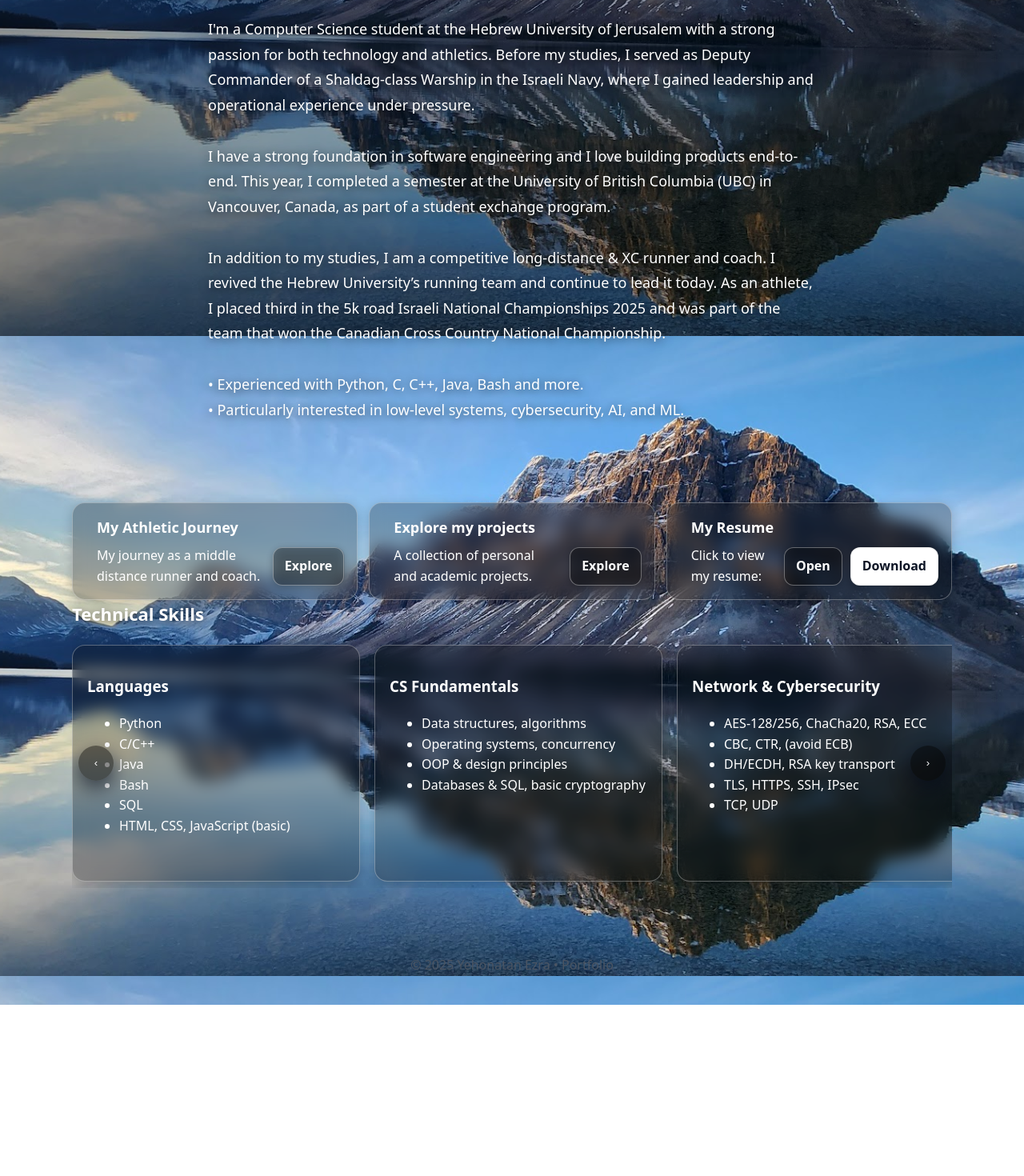
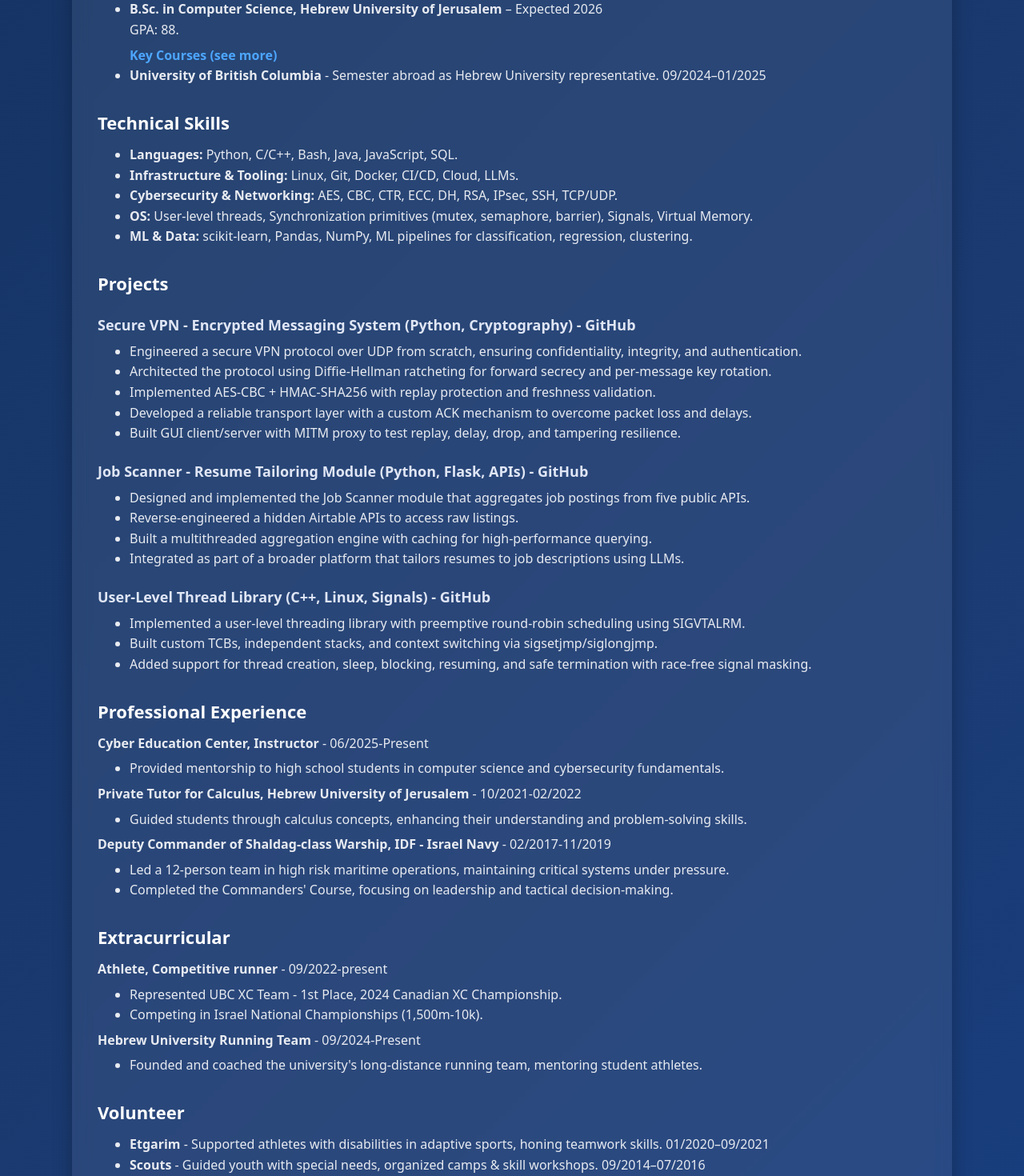
Before and after one commit to YehoanatnEzra/Portfolio, a React (Vite) app: page /resume in a window 1280 px wide. Shown: the part 380-1850 px from the top of the page at 80% size. Before the commit the page ends 1636 px from the top, so only its background shows below. Built offline with nearby package versions, Linux system fonts and the light colour scheme.

Commit message:
update resume page

```diff
--- a/src/App.jsx
+++ b/src/App.jsx
@@ -3,6 +3,7 @@ import { Routes, Route } from 'react-router-dom'
 import Home from './pages/Home'
 import Projects from './pages/Projects'
 import Athletic from './pages/Athletic'
+import Resume from './pages/Resume'
 
 export default function App(){
   return (
@@ -10,6 +11,7 @@ export default function App(){
       <Route path="/" element={<Home/>} />
       <Route path="/projects" element={<Projects/>} />
       <Route path="/athletic" element={<Athletic/>} />
+      <Route path="/resume" element={<Resume/>} />
       <Route path="*" element={<Home/>} />
     </Routes>
   )
--- a/src/pages/Home.jsx
+++ b/src/pages/Home.jsx
@@ -96,7 +96,8 @@ export default function Home() {
             <div className="bar">
               <Link to="/athletic" aria-label="Go to Athletics">Athletics</Link>
               <Link to="/projects" aria-label="Go to Projects">Projects</Link>
-              <a href="/Yehonatan_Ezra.pdf?v=2025-08-20" target="_blank" rel="noopener">Resume</a>
+             <Link to="/resume" aria-label="Go to Resume">Resume</Link>
+
             </div>
 
             <nav className="nav-contacts">
@@ -225,9 +226,9 @@ export default function Home() {
                       Open
                     </Link>
                     <a
-                      href="/Yehonatan_Ezra.pdf?v=2025-08-20"
-                      target="_blank"
-                      rel="noopener"
+                      href="/Yehonatan_Ezra.pdf"
+                      download
+
                       style={pillWhite}
                       aria-label="Download PDF résumé"
                     >
--- a/src/pages/Resume.jsx
+++ b/src/pages/Resume.jsx
@@ -1,8 +1,10 @@
 // src/pages/Resume.jsx
-import React, { useEffect } from "react";
-import { Link } from "react-router-dom";
+import React, { useEffect, useState } from 'react';
+import { Link } from 'react-router-dom';
 
 export default function Resume() {
+  const [showCourses, setShowCourses] = useState(false);
+
   useEffect(() => { document.title = "Resume — Yehonatan Ezra"; }, []);
   useEffect(() => {
     const html = document.documentElement;
@@ -15,31 +17,19 @@ export default function Resume() {
     <div className="resume-page">
       <header className="resume-header">
         <div className="container nav">
-          <Link className="brand" to="/" aria-label="Back to home">← Back</Link>
+          <Link className="brand" to="/" aria-label="Back to home">Back</Link>
           <nav className="nav-links">
             <a className="btn-secondary" href="/Yehonatan_Ezra.pdf" target="_blank" rel="noopener">
               Open PDF in new tab
             </a>
-            <a className="btn" href="/Yehonatan_Ezra.pdf" download>
-              Download PDF
-            </a>
+
           </nav>
         </div>
       </header>
 
       <main className="resume-main">
         <section className="container">
-          {/* “Paper” look with the resume text verbatim */}
           <article className="resume-paper" aria-label="Resume content">
-            <header className="resume-top">
-              <h1>Yehonatan Ezra</h1>
-              <p>Jerusalem, Israel 9061200 • +972-54-637-4390</p>
-              <p>
-                <a href="mailto:yonzra12@gmail.com">yonzra12@gmail.com</a> • Portfolio •{" "}
-                <a href="https://linkedin.com/in/yehonatanezra" target="_blank" rel="noopener">linkedin.com/in/yehonatanezra</a> •{" "}
-                <a href="https://github.com/YehoanatnEzra" target="_blank" rel="noopener">github.com/YehoanatnEzra</a>
-              </p>
-            </header>
 
             <section className="resume-section">
               <h2>Summary</h2>
@@ -55,12 +45,40 @@ export default function Resume() {
               <h2>Education</h2>
               <ul>
                 <li>
-                  <strong>B.Sc. in Computer Science, Hebrew University of Jerusalem</strong> — Expected 2026<br />
-                  GPA: 88. Key Courses: Discrete Math (100), Nand to Tetris (94), Data Structures (95), Databases (91),
-                  Algorithms(88), Control and Learning (89), Cybersecurity (pass). Machine Learning &amp; Data Science &amp; Computer Vision 3D (in progress).
+                  <strong>B.Sc. in Computer Science, Hebrew University of Jerusalem</strong> – Expected 2026<br />
+                  GPA: 88.<br />
+                  {!showCourses ? (
+                    <span
+                      className="see-more"
+                      onClick={() => setShowCourses(true)}
+                    >
+                      Key Courses (see more)
+                    </span>
+                  ) : (
+                    <div className="courses">
+                      <strong>Key Courses:</strong>
+                      <ul className="sublist">
+                        <li>Discrete Math (100)</li>
+                        <li>Nand to Tetris (94)</li>
+                        <li>Data Structures (95)</li>
+                        <li>Databases (91)</li>
+                        <li>Algorithms (88)</li>
+                        <li>Control and Learning (89)</li>
+                        <li>Cybersecurity (pass)</li>
+                        <li>Machine Learning, Data Science &amp; Computer Vision 3D (in progress)</li>
+                      </ul>
+                      <span
+                        className="see-less"
+                        onClick={() => setShowCourses(false)}
+                      >
+                        See less ▲
+                      </span>
+                    </div>
+                  )}
                 </li>
+
                 <li>
-                  <strong>University of British Columbia</strong> — Semester abroad as Hebrew University representative. 09/2024–01/2025
+                  <strong>University of British Columbia</strong> - Semester abroad as Hebrew University representative. 09/2024–01/2025
                 </li>
               </ul>
             </section>
@@ -79,7 +97,7 @@ export default function Resume() {
             <section className="resume-section">
               <h2>Projects</h2>
 
-              <h3>Secure VPN - Encrypted Messaging System (Python, Cryptography) — <a href="https://github.com/YehoanatnEzra/Secure_VPN" target="_blank" rel="noopener">GitHub</a></h3>
+              <h3>Secure VPN - Encrypted Messaging System (Python, Cryptography) - <a href="https://github.com/YehoanatnEzra/Secure_VPN" target="_blank" rel="noopener">GitHub</a></h3>
               <ul>
                 <li>Engineered a secure VPN protocol over UDP from scratch, ensuring confidentiality, integrity, and authentication.</li>
                 <li>Architected the protocol using Diffie-Hellman ratcheting for forward secrecy and per-message key rotation.</li>
@@ -88,7 +106,7 @@ export default function Resume() {
                 <li>Built GUI client/server with MITM proxy to test replay, delay, drop, and tampering resilience.</li>
               </ul>
 
-              <h3>Job Scanner - Resume Tailoring Module (Python, Flask, APIs) — <a href="https://github.com/YehoanatnEzra/Job_Scanner" target="_blank" rel="noopener">GitHub</a></h3>
+              <h3>Job Scanner - Resume Tailoring Module (Python, Flask, APIs) - <a href="https://github.com/YehoanatnEzra/Job_Scanner" target="_blank" rel="noopener">GitHub</a></h3>
               <ul>
                 <li>Designed and implemented the Job Scanner module that aggregates job postings from five public APIs.</li>
                 <li>Reverse-engineered a hidden Airtable APIs to access raw listings.</li>
@@ -96,7 +114,7 @@ export default function Resume() {
                 <li>Integrated as part of a broader platform that tailors resumes to job descriptions using LLMs.</li>
               </ul>
 
-              <h3>User-Level Thread Library (C++, Linux, Signals) — <a href="https://github.com/YehoanatnEzra/System_Level_Computing_Projects/tree/main/User-Level%20Thread%20Management%20Library" target="_blank" rel="noopener">GitHub</a></h3>
+              <h3>User-Level Thread Library (C++, Linux, Signals) - <a href="https://github.com/YehoanatnEzra/System_Level_Computing_Projects/tree/main/User-Level%20Thread%20Management%20Library" target="_blank" rel="noopener">GitHub</a></h3>
               <ul>
                 <li>Implemented a user-level threading library with preemptive round-robin scheduling using SIGVTALRM.</li>
                 <li>Built custom TCBs, independent stacks, and context switching via sigsetjmp/siglongjmp.</li>
@@ -106,49 +124,42 @@ export default function Resume() {
 
             <section className="resume-section">
               <h2>Professional Experience</h2>
-              <p><strong>Cyber Education Center, Instructor</strong> — 06/2025–Present</p>
+              <p><strong>Cyber Education Center, Instructor</strong> - 06/2025-Present</p>
               <ul>
                 <li>Provided mentorship to high school students in computer science and cybersecurity fundamentals.</li>
               </ul>
-              <p><strong>Private Tutor for Calculus, Hebrew University of Jerusalem</strong> — 10/2021–02/2022</p>
-              <p>Provided one-on-one tutoring in infinitesimal calculus for Hebrew University students.</p>
-              <p><strong>Deputy Commander of Shaldag-class Warship, IDF - Israel Navy</strong> — 02/2017–11/2019</p>
+              <p><strong>Private Tutor for Calculus, Hebrew University of Jerusalem</strong> - 10/2021-02/2022</p>
               <ul>
-                <li>Led a 12-person team in high-risk maritime operations, maintaining critical systems under pressure.</li>
-                <li>Completed the Commanders’ Course, focusing on leadership and tactical decision-making.</li>
+                <li>Guided students through calculus concepts, enhancing their understanding and problem-solving skills.</li>
+              </ul>
+              <p><strong>Deputy Commander of Shaldag-class Warship, IDF - Israel Navy</strong> - 02/2017-11/2019</p>
+              <ul>
+                <li>Led a 12-person team in high risk maritime operations, maintaining critical systems under pressure.</li>
+                <li>Completed the Commanders' Course, focusing on leadership and tactical decision-making.</li>
               </ul>
             </section>
 
             <section className="resume-section">
               <h2>Extracurricular</h2>
-              <p><strong>Athlete, Competitive runner</strong> — 09/2022–Present</p>
+              <p><strong>Athlete, Competitive runner</strong> - 09/2022-present</p>
               <ul>
                 <li>Represented UBC XC Team - 1st Place, 2024 Canadian XC Championship.</li>
-                <li>Competing in Israel National Championships (1,500m–10k).</li>
+                <li>Competing in Israel National Championships (1,500m-10k).</li>
               </ul>
-              <p><strong>Hebrew University Running Team</strong> — 09/2024–Present</p>
+              <p><strong>Hebrew University Running Team</strong> - 09/2024-Present</p>
               <ul>
-                <li>Founded and coached the university’s long-distance running team, mentoring student athletes.</li>
+                <li>Founded and coached the university's long-distance running team, mentoring student athletes.</li>
               </ul>
             </section>
 
             <section className="resume-section">
               <h2>Volunteer</h2>
               <ul>
-                <li><strong>Etgarim</strong> — Supported athletes with disabilities in adaptive sports, honing teamwork skills. 01/2020–09/2021</li>
-                <li><strong>Scouts</strong> — Guided youth with special needs, organized camps &amp; skill workshops. 09/2014–07/2016</li>
+                <li><strong>Etgarim</strong> - Supported athletes with disabilities in adaptive sports, honing teamwork skills. 01/2020–09/2021</li>
+                <li><strong>Scouts</strong> - Guided youth with special needs, organized camps &amp; skill workshops. 09/2014–07/2016</li>
               </ul>
             </section>
 
-            {/* (Optional) Links footnote to mirror PDF footer */}
-            <footer className="resume-foot">
-              <p>
-                <a href="mailto:yonzra12@gmail.com">yonzra12@gmail.com</a> •{" "}
-                <a href="https://yehoanatnezra.github.io/Portfolio/" target="_blank" rel="noopener">https://yehoanatnezra.github.io/Portfolio/</a> •{" "}
-                <a href="https://linkedin.com/in/yehonatanezra" target="_blank" rel="noopener">linkedin.com/in/yehonatanezra</a> •{" "}
-                <a href="https://github.com/YehoanatnEzra" target="_blank" rel="noopener">github.com/YehoanatnEzra</a>
-              </p>
-            </footer>
           </article>
         </section>
       </main>
--- a/src/styles.css
+++ b/src/styles.css
@@ -974,6 +974,80 @@ footer{
 .resume-btn::before{ content: '\1F4C4'; /* 📄 */ font-size:18px; }
 .resume-btn:hover{ transform: translateY(-3px); box-shadow: 0 14px 36px rgba(2,6,23,0.7); }
 
+/* =========================================================
+   Resume page
+   ========================================================= */
+
+.resume-page {
+  min-height: 100vh;
+  display: flex;
+  flex-direction: column;
+  background: linear-gradient(135deg, #0a2540, #102c54, #1b3b73, #0d47a1);
+  background-size: 400% 400%;
+  animation: resumeGradientFlow 18s ease infinite;
+  color: var(--text);
+}
+
+/* =========================================================
+   Resume typography spacing
+   ========================================================= */
+.resume-section h2 {
+  margin-top: 28px;
+  margin-bottom: 10px;
+  font-size: 22px;
+  font-weight: 700;
+  color: #fff;
+}
+
+.resume-section h3 {
+  margin-top: 20px;
+  margin-bottom: 6px;
+  font-size: 18px;
+  font-weight: 600;
+  color: #e0e6f5;
+}
+
+.resume-section p,
+.resume-section ul {
+  margin-top: 0;
+  margin-bottom: 6px;
+  line-height: 1.6;
+}
+
+.see-more, .see-less {
+  color: #4da6ff;
+  cursor: pointer;
+  font-weight: 600;
+  display: inline-block;
+  margin-top: 6px;
+}
+
+.see-more:hover, .see-less:hover {
+  text-decoration: underline;
+}
+
+.courses ul.sublist {
+  margin: 6px 0 0 20px;
+  font-size: 15px;
+  line-height: 1.5;
+}
+
+
+@keyframes resumeGradientFlow {
+  0% { background-position: 0% 50%; }
+  50% { background-position: 100% 50%; }
+  100% { background-position: 0% 50%; }
+}
+
+.resume-paper {
+  background: rgba(255, 255, 255, 0.07);
+  backdrop-filter: blur(10px);
+  border-radius: var(--radius);
+  padding: 2rem;
+  box-shadow: var(--shadow);
+}
+
+
 @media (max-width:640px){
   .scroll-btn{ width:36px; height:36px; }
   .scroll-wrap::before, .scroll-wrap::after{ width: 28px; }
```
